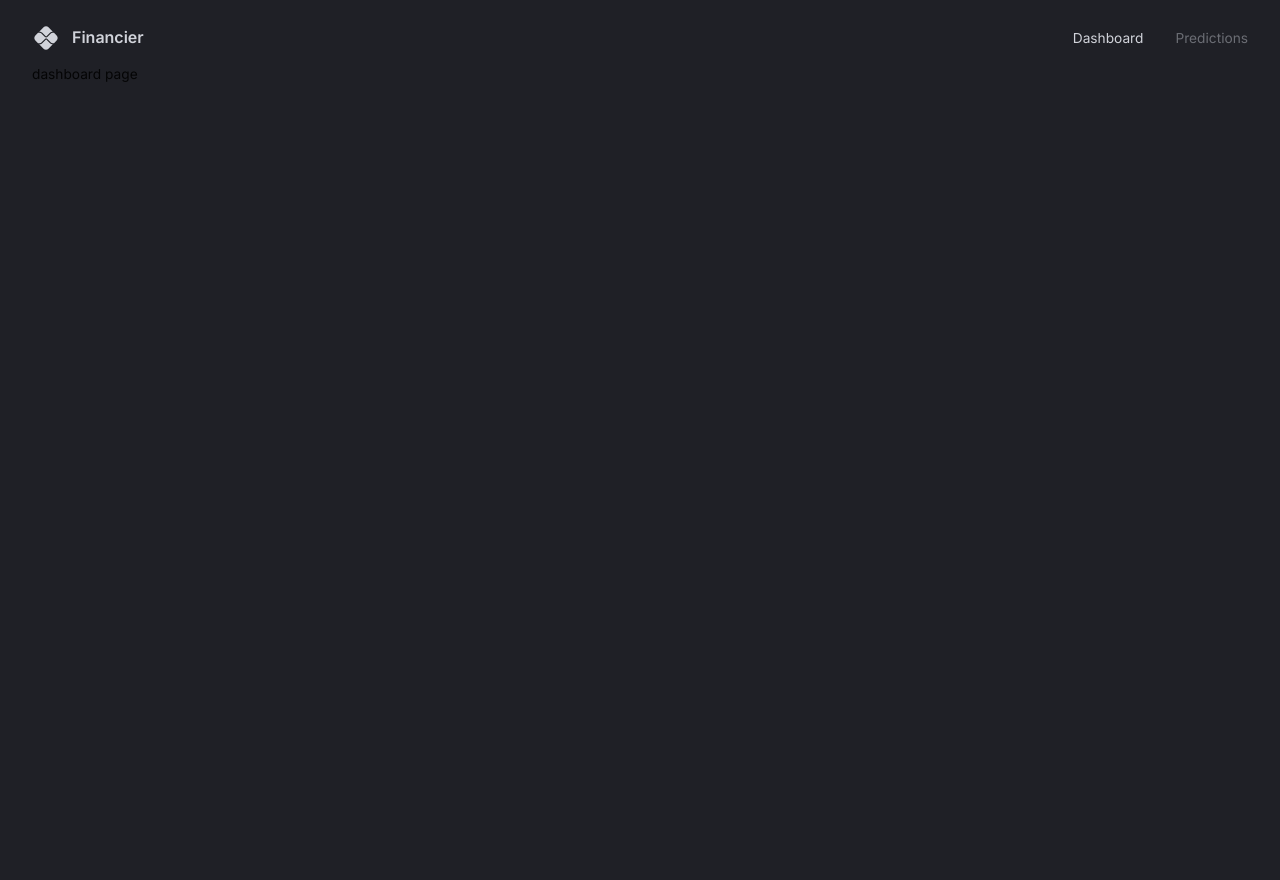
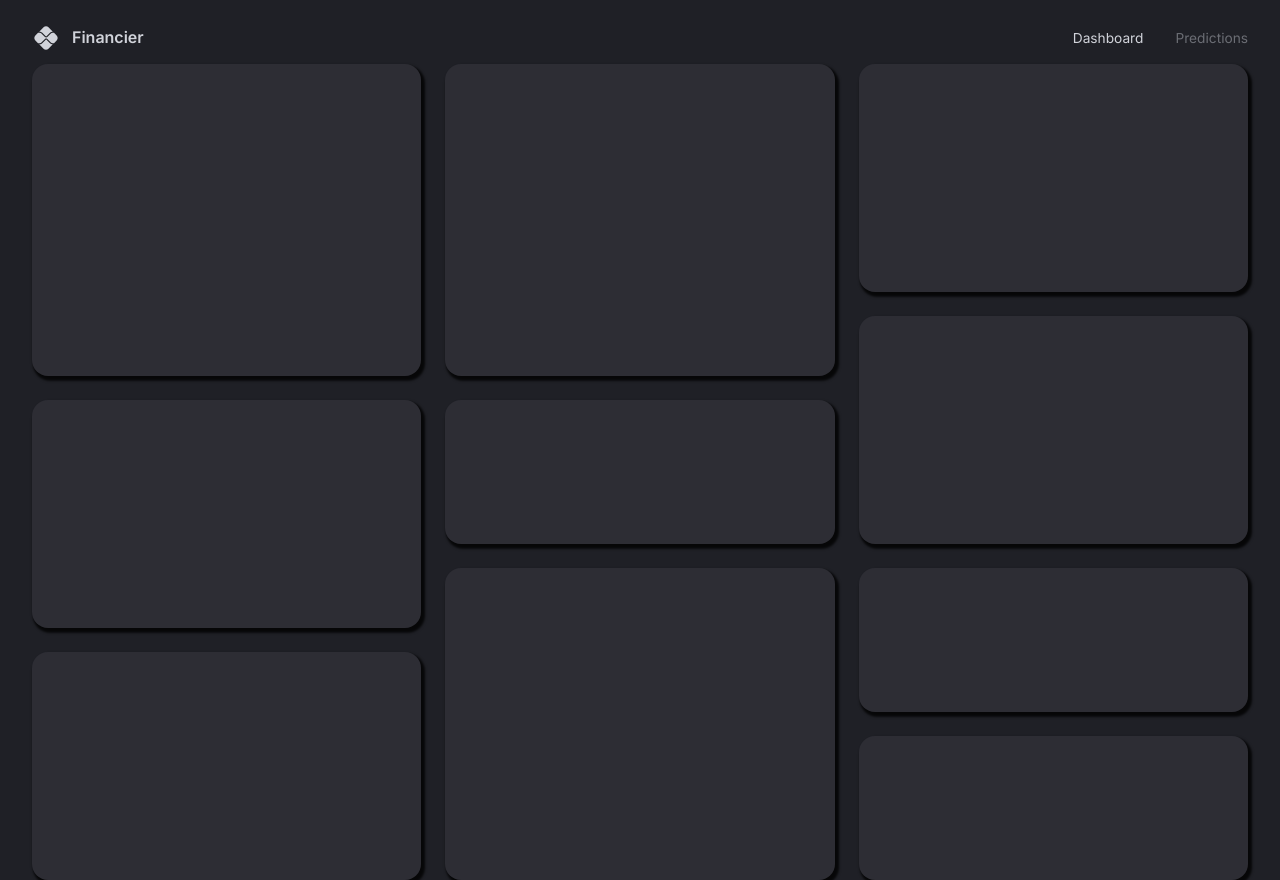
Before and after one commit to GiorgiMakharadze/finance-dashboard-MERN-typescript, a React (Vite) app in the folder client/: page / in a window 1280 px wide. Before the commit the page ends 800 px from the top, so only its background shows below. Built offline with nearby package versions, Linux system fonts and the light colour scheme.

Commit message:
dashboard complete

```diff
--- a/client/src/App.tsx
+++ b/client/src/App.tsx
@@ -5,7 +5,7 @@
 import { themeSettings } from "./theme";
 import { ThemeProvider, CssBaseline } from "@mui/material";
 import Navbar from "@/components/NavBar";
-import Dashboard from "@/pages/dashboard";
+import Dashboard from "@/pages/Dashboard";
 
 const App = () => {
   const theme = useMemo(() => createTheme(themeSettings), []);
@@ -17,7 +17,7 @@
           <Box width="100%" height="100%" padding="1rem 2rem 4rem 2rem">
             <Navbar />
             <Routes>
-              <Route path="/" element={<div>dashboard page</div>} />
+              <Route path="/" element={<Dashboard />} />
               <Route
                 path="/predictions"
                 element={<div>predictions page</div>}
--- /dev/null
+++ b/client/src/components/DashboardBox.tsx
@@ -0,0 +1,10 @@
+import { Box } from "@mui/material";
+import { styled } from "@mui/system";
+
+const DashboardBox = styled(Box)(({ theme }) => ({
+  backgroundColor: theme.palette.background.light,
+  borderRadius: "1rem",
+  boxShadow: "0.15rem 0.2rem 0.15rem 0.1rem rgba(0, 0, 0, .8)",
+}));
+
+export default DashboardBox;
--- /dev/null
+++ b/client/src/components/Row1.tsx
@@ -0,0 +1,13 @@
+import DashboardBox from "./DashboardBox";
+
+const Row1 = () => {
+  return (
+    <>
+      <DashboardBox gridArea="a"></DashboardBox>
+      <DashboardBox gridArea="b"></DashboardBox>
+      <DashboardBox gridArea="c"></DashboardBox>
+    </>
+  );
+};
+
+export default Row1;
--- /dev/null
+++ b/client/src/components/Row2.tsx
@@ -0,0 +1,13 @@
+import DashboardBox from "./DashboardBox";
+
+const Row2 = () => {
+  return (
+    <>
+      <DashboardBox gridArea="d"></DashboardBox>
+      <DashboardBox gridArea="e"></DashboardBox>
+      <DashboardBox gridArea="f"></DashboardBox>
+    </>
+  );
+};
+
+export default Row2;
--- /dev/null
+++ b/client/src/components/Row3.tsx
@@ -0,0 +1,14 @@
+import DashboardBox from "./DashboardBox";
+
+const Row3 = () => {
+  return (
+    <>
+      <DashboardBox gridArea="g"></DashboardBox>
+      <DashboardBox gridArea="h"></DashboardBox>
+      <DashboardBox gridArea="i"></DashboardBox>
+      <DashboardBox gridArea="j"></DashboardBox>
+    </>
+  );
+};
+
+export default Row3;
--- a/client/src/pages/dashboard.tsx
+++ b/client/src/pages/dashboard.tsx
@@ -1,5 +1,82 @@
+import DashboardBox from "@/components/DashboardBox";
+import Row1 from "@/components/Row1";
+import Row2 from "@/components/Row2";
+import Row3 from "@/components/Row3";
+import { Box, useMediaQuery, useTheme } from "@mui/material";
+
+const gridTemplateLargeScreens = `
+  "a b c"
+  "a b c"
+  "a b c"
+  "a b f"
+  "d e f"
+  "d e f"
+  "d h i"
+  "g h i"
+  "g h j"
+  "g h j"
+`;
+const gridTemplateSmallScreens = `
+  "a"
+  "a"
+  "a"
+  "a"
+  "b"
+  "b"
+  "b"
+  "b"
+  "c"
+  "c"
+  "c"
+  "d"
+  "d"
+  "d"
+  "e"
+  "e"
+  "f"
+  "f"
+  "f"
+  "g"
+  "g"
+  "g"
+  "h"
+  "h"
+  "h"
+  "h"
+  "i"
+  "i"
+  "j"
+  "j"
+`;
+
 const Dashboard = () => {
-  return <div>Dashboard</div>;
+  const isAboveMediumScreens = useMediaQuery("(min-width: 1200px)");
+  const { palette } = useTheme();
+  return (
+    <Box
+      width="100%"
+      height="100%"
+      display="grid"
+      gap="1.5rem"
+      sx={
+        isAboveMediumScreens
+          ? {
+              gridTemplateColumns: "repeat(3, minmax(370px, 1fr))",
+              gridTemplateRows: "repeat(10, minmax(60px, 1fr))",
+              gridTemplateAreas: gridTemplateLargeScreens,
+            }
+          : {
+              gridAutoColumns: "1fr",
+              gridAutoRows: "80px",
+              gridTemplateAreas: gridTemplateSmallScreens,
+            }
+      }
+    >
+      <Row1 />
+      <Row2 />
+      <Row3 />
+    </Box>
+  );
 };
 
 export default Dashboard;
```
